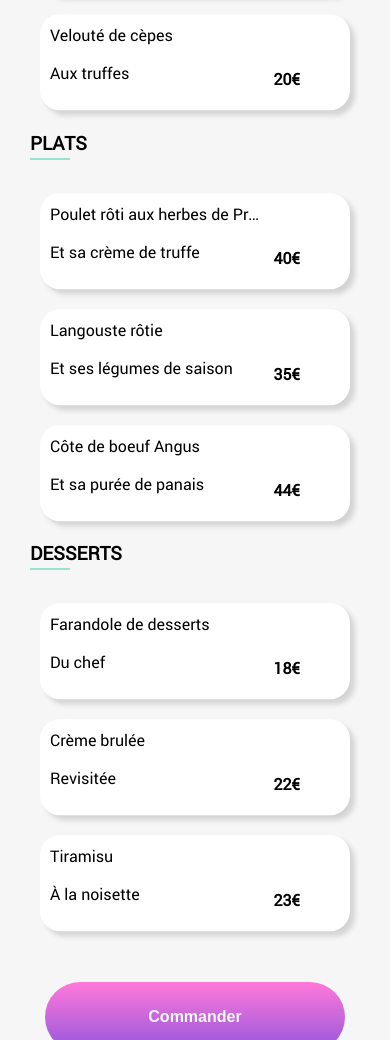
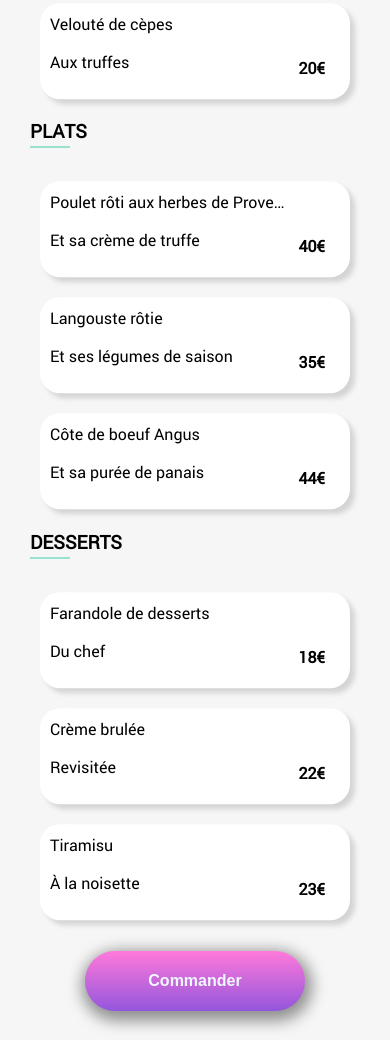
Before and after one commit to pierrefayet/ohmyfood, a website: page pages/delice.html in a window 390 px wide. Shown: the part 960-2000 px from the top of the page. Drawn offline with Linux system fonts and the light colour scheme; files whose address does not match are found by name.

Commit message:
fixed rewiew, added effect to button command, changed color functionnement listing,lengthen extend loader opacity duration,added media query to smallSmarphone for manage the responsive restaurant title, heart and price

```diff
--- a/pages/delice.html
+++ b/pages/delice.html
@@ -167,7 +167,13 @@
                 </div>
             </div>
             <div class="btn__command">
-                <button>Commander</button>
+                <div>
+                    <button type="submit" class="btn__cta">
+                        <span>
+                            Commander
+                        </span>
+                    </button>
+                </div>
             </div>
         </div>
     </main>
--- a/scss/main.scss
+++ b/scss/main.scss
@@ -83,24 +83,18 @@ body {
         flex-direction: column;
     }
     .btn__command {
-        width: 100%;
         display: flex;
         justify-content: center;
-        margin-top: 50px;
-        margin-bottom: 50px;
-        button {
-            border-radius: 50px;
-            border: none;
-            background: linear-gradient($secondary, $primary);
-            height: 70px;
-            width: 300px;
-            color: aliceblue;
-            font-size: inherit;
-            font-weight: bold;
-            box-shadow: 5px 5px 10px;
-            cursor: pointer;
-        }
+        width: 100%;
     }
+    .btn__cta {
+        @include button
+    }
+    & button:hover {
+        transform: scale(1.1);
+        opacity: 0.8;
+    }
+
     .content__menu {
         display: flex;
         flex-direction: column;
@@ -132,6 +126,9 @@ body {
             }
             .fa-heart {
                 margin-right: 70px;
+                @include smallSmartphone {
+                    margin-right: 0;
+                }
             }
         }
     h3 {
@@ -152,6 +149,9 @@ body {
     h2 {
         font-family: 'Shrikhand', Arial, sans-serif;
         font-weight: 100;
+        @include smallSmartphone {
+            font-size: 20px;
+        }
     }
 }
 
@@ -219,6 +219,9 @@ body {
         align-items: flex-end;
         padding-bottom: 20px;
         padding-right: 50px;
+        @include smallSmartphone {
+            padding-right: 25px;
+        }
         span {
             font-weight: bold;
         }
@@ -435,6 +438,7 @@ footer {
         box-shadow: 5px 5px 10px;
         margin-top: 10px;
         transition: transform 300ms ease-in-out;
+        box-shadow: 2px 5px 15px 5px rgba(0,0,0,0.42);
     }
     & button:hover {
         transform: scale(1.1);
@@ -467,15 +471,14 @@ footer {
         div {
             display: flex;
             align-items: center;
-            width: 280px;
             border-radius: 25px;
             padding: 30px 20px;
             background-color: rgb(246, 246, 246);
             box-shadow: 5px 5px 5px rgb(212, 212, 212);
             margin-bottom: 20px;
             &:hover {
-                box-shadow: 0px 0px 10px 0px rgb(0 0 0 / 16%);
-                background-color: #ffd9ff;
+                box-shadow: 0px 0px 10px 0px rgba(0, 0, 0, 16%);
+                background-color: #e9d9ffa6;
                 i {
                     color: $primary;
                 }
--- a/scss/utils/_keyframes.scss
+++ b/scss/utils/_keyframes.scss
@@ -15,6 +15,10 @@
     visibility: visible;
     opacity: 1;
 
+  }
+  75% {
+    visibility: visible;
+    opacity: 1;
   }
 
   100%{
--- a/scss/utils/_variables.scss
+++ b/scss/utils/_variables.scss
@@ -5,6 +5,7 @@ $tertiary:#99E2D0;
 
 /* Breakpoint */
 $breakpoints: (
+    smallMobile: 400px,
     mobile: 455px,
     tablette: 768px,
     desktop: 1297px
--- a/scss/utils/mixins.scss
+++ b/scss/utils/mixins.scss
@@ -6,6 +6,11 @@
 
 @mixin smartphone {
     @media screen and (max-width: map-get($breakpoints, mobile)) {
+        @content;
+    }
+}
+@mixin smallSmartphone {
+    @media screen and (max-width: map-get($breakpoints, smallMobile)) {
         @content;
     }
 }
@@ -37,3 +42,23 @@
     @content
     }
 }
+@mixin button {
+    width: 100%;
+        display: flex;
+        justify-content: center;
+        align-items: center;
+        margin-top: 50px;
+        margin-bottom: 50px;
+        border-radius: 50px;
+        border: none;
+        background-image: linear-gradient($secondary, $primary);
+        cursor: pointer;
+        height: 60px;
+        width: 220px;
+        color: aliceblue;
+        font-size: inherit;
+        font-weight: bold;
+        box-shadow: 2px 5px 15px 5px rgba(0,0,0,0.42);
+        margin-top: 30px;
+        transition: transform 300ms ease-in-out;
+}
```
Also changed, not shown: pages/francaise.html (+7 -2 lines), pages/note.html (+7 -1 lines), pages/palette.html (+7 -1 lines), css/prefixed/style.css, css/style.css, 1 other file.
